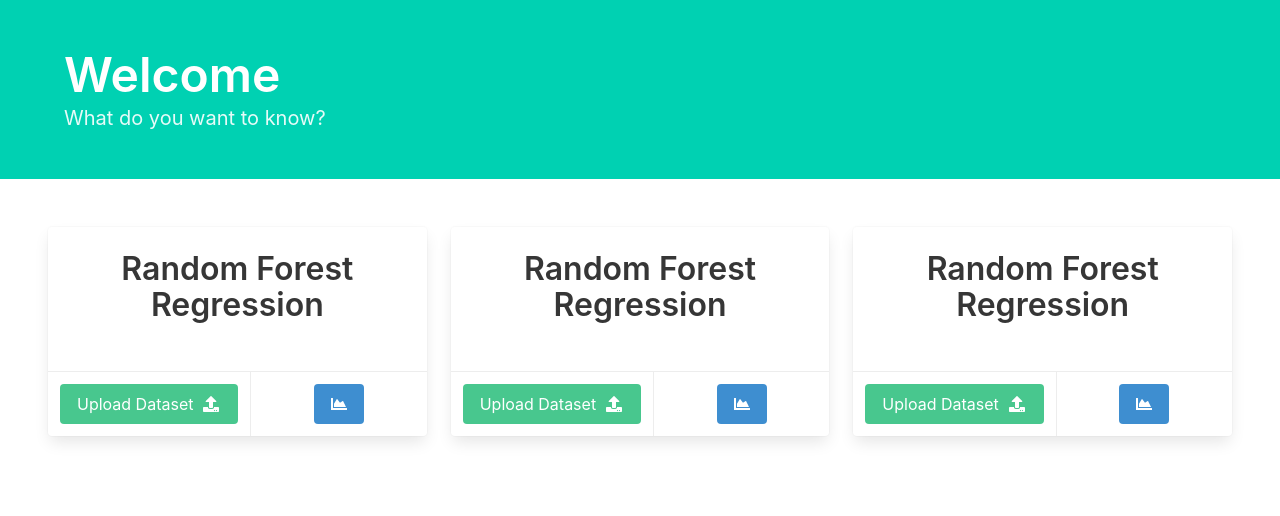
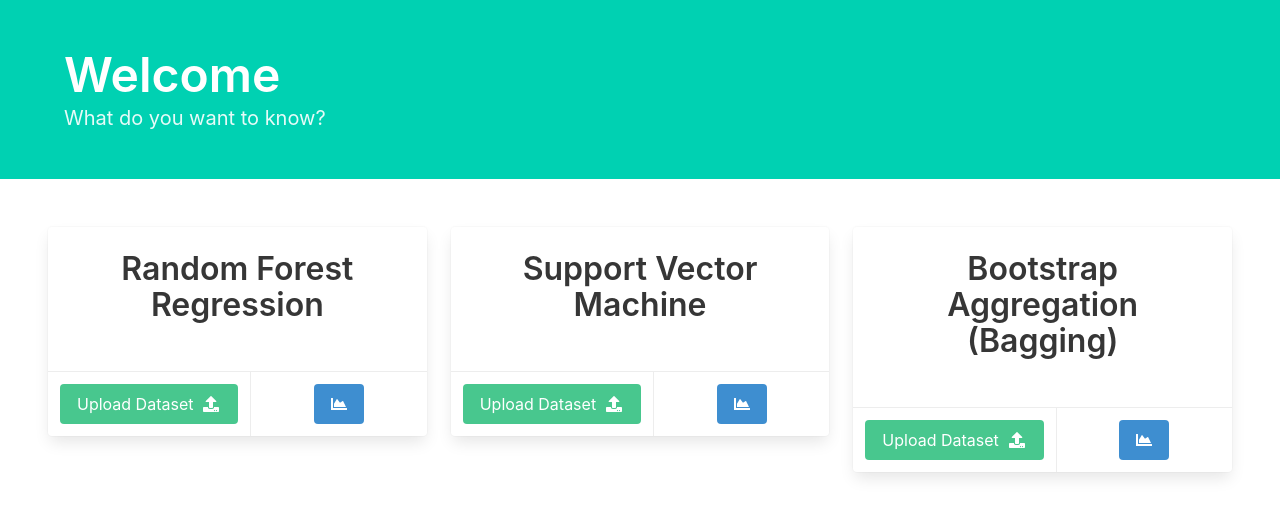
Before and after one commit to prilosac/animated-broccoli, an Angular app in the folder client/data-vis/: page / in a window 1280 px wide. Shown: the top 516 px of the page. Built offline with nearby package versions, Linux system fonts and the light colour scheme.

Commit message:
homepage base layout

```diff
--- a/client/data-vis/src/app/home/home.component.html
+++ b/client/data-vis/src/app/home/home.component.html
@@ -22,7 +22,7 @@
 		<div class="column">
 			<div class="card">
 				<div class="card-content title" style="text-align: center;">
-				Random Forest Regression</div>
+				Support Vector Machine</div>
 				<div class="card-footer">
 					<div class="card-footer-item">
 						<a href="#" class="button is-success">
@@ -41,7 +41,7 @@
 		<div class="column">
 			<div class="card">
 				<div class="card-content title" style="text-align: center;">
-				Random Forest Regression</div>
+				Bootstrap Aggregation (Bagging)</div>
 				<div class="card-footer">
 					<div class="card-footer-item">
 						<a href="#" class="button is-success">
```
